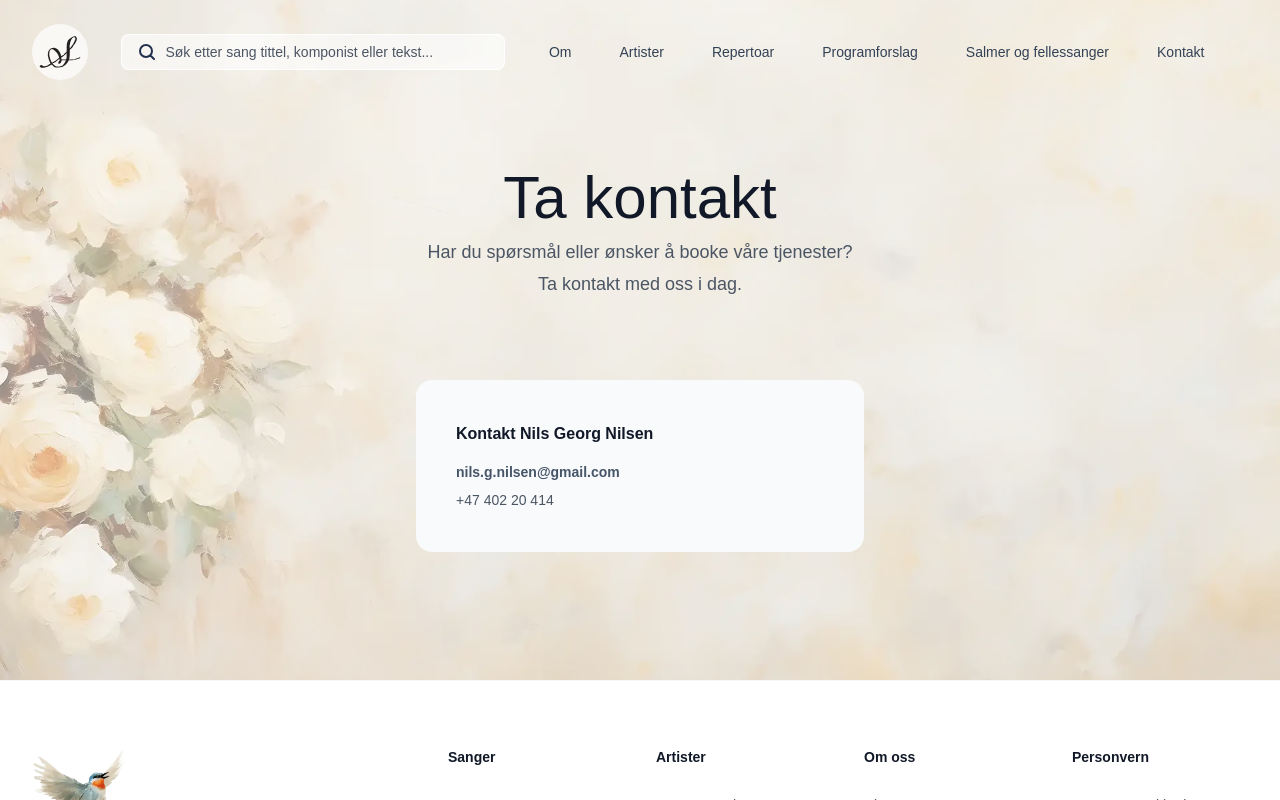
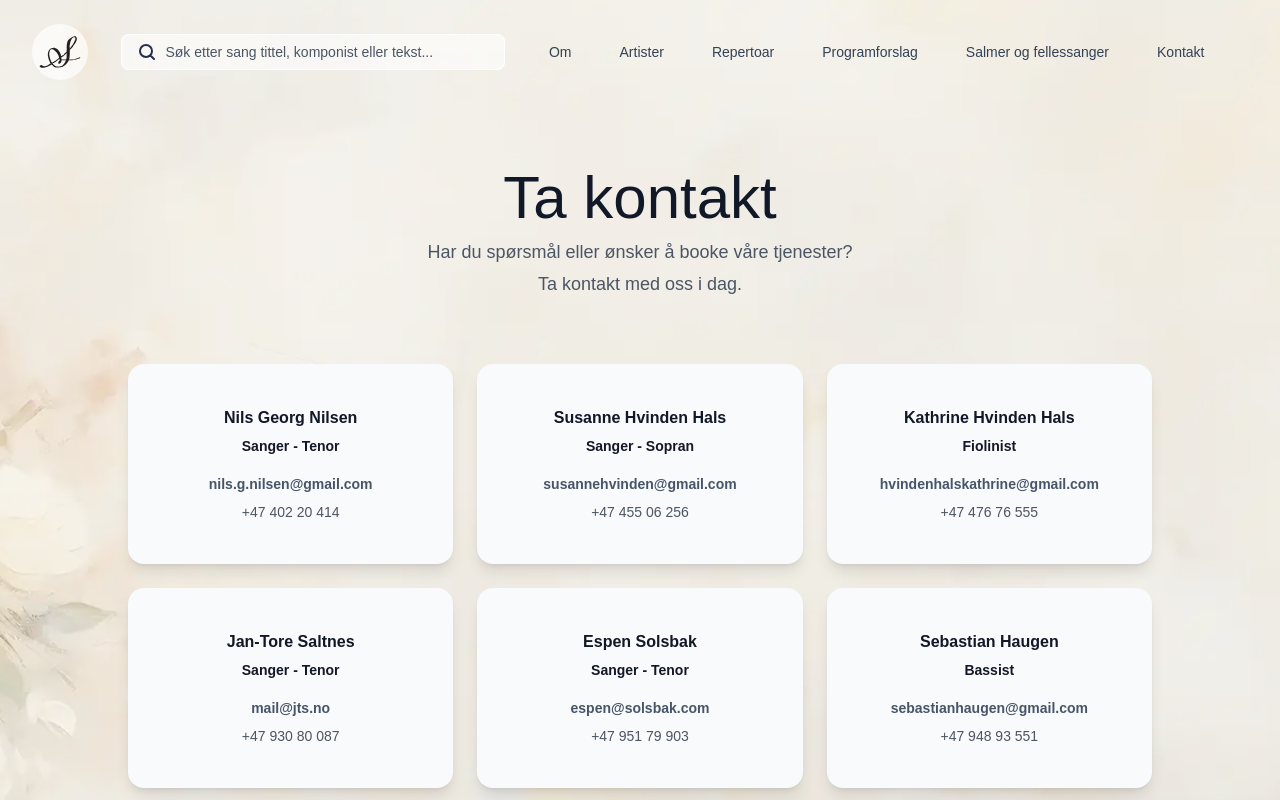
Before and after one commit to Emily-Nilsen/sangibegravelse, a Next.js app: page /kontakt in a window 1280 px wide. Shown: the top 800 px of the page. Built offline with nearby package versions, Linux system fonts and the light colour scheme; a web font is replaced by a local one.

Commit message:
update contact page

```diff
--- a/src/pages/espen-solsbak.jsx
+++ b/src/pages/espen-solsbak.jsx
@@ -6,12 +6,6 @@ import { ArtistSamples } from '@/components/ArtistSamples';
 import ESSamples from '../images/profiles/ES-samples.webp';
 
 const features = [
-  // {
-  //   title: 'Himmelhøge sti',
-  //   description: 'En pop sang av Odd Erik Ognedal og Ingvar Hovland.',
-  //   audio: true,
-  //   audioUrl: '/audio/Himmelhøgesti.mp3',
-  // },
   {
     title: 'Det beste du har hatt',
     description: 'En pop sang av Ingvar Ambjørnsen og Bjørn Eidsvåg.',
--- a/src/pages/kontakt.jsx
+++ b/src/pages/kontakt.jsx
@@ -6,6 +6,51 @@ import contactDesktop from '../images/general/contact-desktop.webp';
 import contactMobile from '../images/general/contact-mobile.webp';
 
 export default function Kontakt() {
+  const contacts = [
+    {
+      name: 'Nils Georg Nilsen',
+      role: 'Sanger - Tenor',
+      email: 'nils.g.nilsen@gmail.com',
+      phone: '+47 402 20 414',
+    },
+    {
+      name: 'Susanne Hvinden Hals',
+      role: 'Sanger - Sopran',
+      email: 'susannehvinden@gmail.com',
+      phone: '+47 455 06 256',
+    },
+    {
+      name: 'Kathrine Hvinden Hals',
+      role: 'Fiolinist',
+      email: 'hvindenhalskathrine@gmail.com',
+      phone: '+47 476 76 555',
+    },
+    {
+      name: 'Jan-Tore Saltnes',
+      role: 'Sanger - Tenor',
+      email: 'mail@jts.no',
+      phone: '+47 930 80 087',
+    },
+    {
+      name: 'Espen Solsbak',
+      role: 'Sanger - Tenor',
+      email: 'espen@solsbak.com',
+      phone: '+47 951 79 903',
+    },
+    {
+      name: 'Sebastian Haugen',
+      role: 'Bassist',
+      email: 'sebastianhaugen@gmail.com',
+      phone: '+47 948 93 551',
+    },
+    {
+      name: 'Audun Sandvik',
+      role: 'Cellist',
+      email: 'sandvik.audun@gmail.com',
+      phone: '+47 928 42 567',
+    },
+  ];
+
   return (
     <>
       <Head>
@@ -27,7 +72,7 @@ export default function Kontakt() {
           <Image
             src={contactDesktop}
             alt="Blomster"
-            className="object-cover w-full h-full opacity-50 "
+            className="object-cover w-full h-full opacity-50"
             width={1920}
             height={1076}
           />
@@ -62,7 +107,7 @@ export default function Kontakt() {
               kontakt med oss i dag.
             </motion.p>
           </div>
-          {/* Contact NG */}
+          {/* Contact Cards */}
           <motion.div
             whileInView={{ opacity: 1, y: 0 }}
             initial={{
@@ -74,31 +119,40 @@ export default function Kontakt() {
               duration: 1,
               type: 'fade',
             }}
-            className="p-10 mx-auto mt-16 rounded-2xl bg-gray-50 w-fit sm:mt-20 sm:w-full sm:max-w-md"
+            className="grid grid-cols-1 gap-6 px-24 mt-16 sm:grid-cols-2 lg:grid-cols-2 xl:grid-cols-3"
+          >
+            {contacts.map((contact, index) => (
+              <div
+                key={index}
+                className="flex flex-col items-center p-10 text-center shadow-lg rounded-2xl bg-gray-50"
               >
                 <h3 className="text-base font-semibold leading-7 text-gray-900">
-              Kontakt Nils Georg Nilsen
+                  {contact.name}
                 </h3>
+                <h5 className="text-sm font-semibold leading-7 text-gray-900">
+                  {contact.role}
+                </h5>
                 <dl className="mt-3 space-y-1 text-sm leading-6 text-gray-600">
                   <div>
                     <dt className="sr-only">Email</dt>
                     <dd>
                       <Link
                         className="font-semibold text-slate-600"
-                    href="mailto:nils.g.nilsen@gmail.com"
+                        href={`mailto:${contact.email}`}
                       >
-                    nils.g.nilsen@gmail.com
+                        {contact.email}
                       </Link>
                     </dd>
                   </div>
                   <div className="mt-1">
                     <dt className="sr-only">Phone number</dt>
                     <dd>
-                  {' '}
-                  <Link href="tel:+47 402 20 414">+47 402 20 414</Link>
+                      <Link href={`tel:${contact.phone}`}>{contact.phone}</Link>
                     </dd>
                   </div>
                 </dl>
+              </div>
+            ))}
           </motion.div>
         </div>
       </section>
```
Lines whose indentation alone changed are shown as unchanged.
